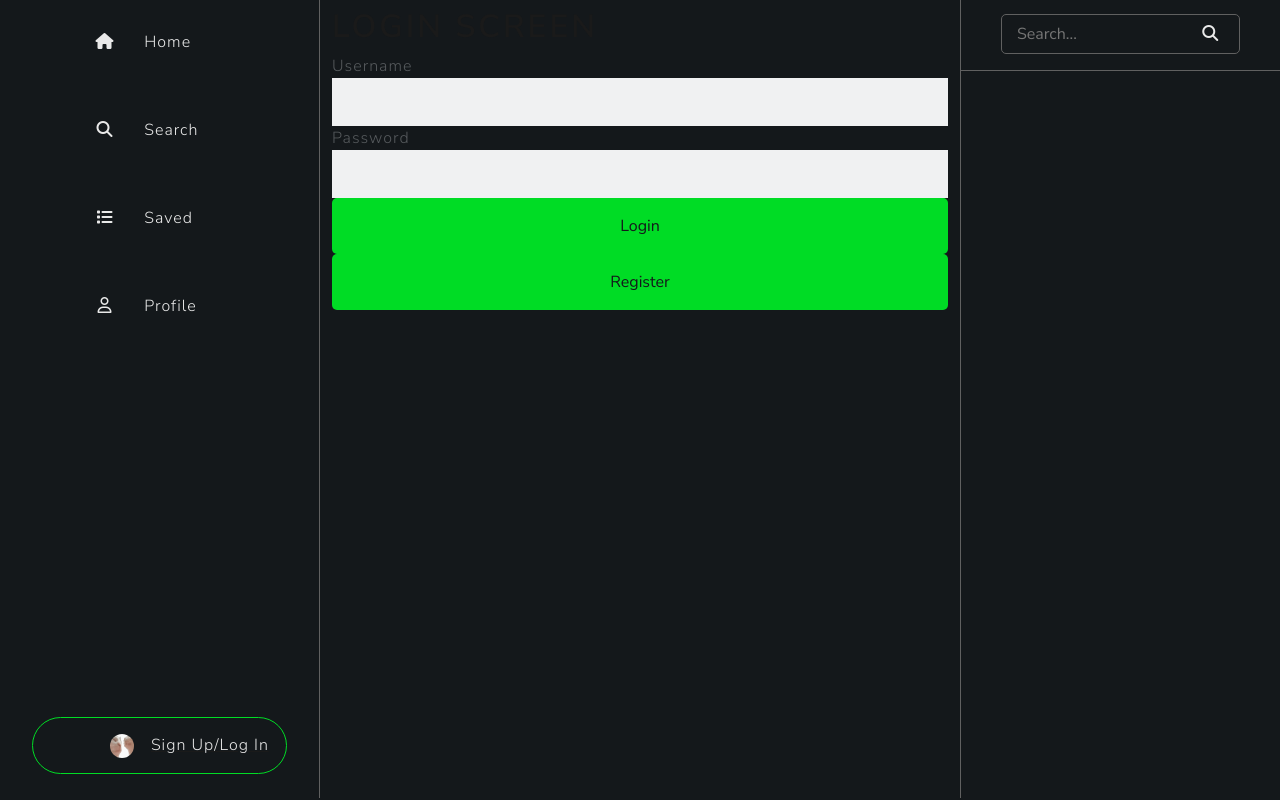
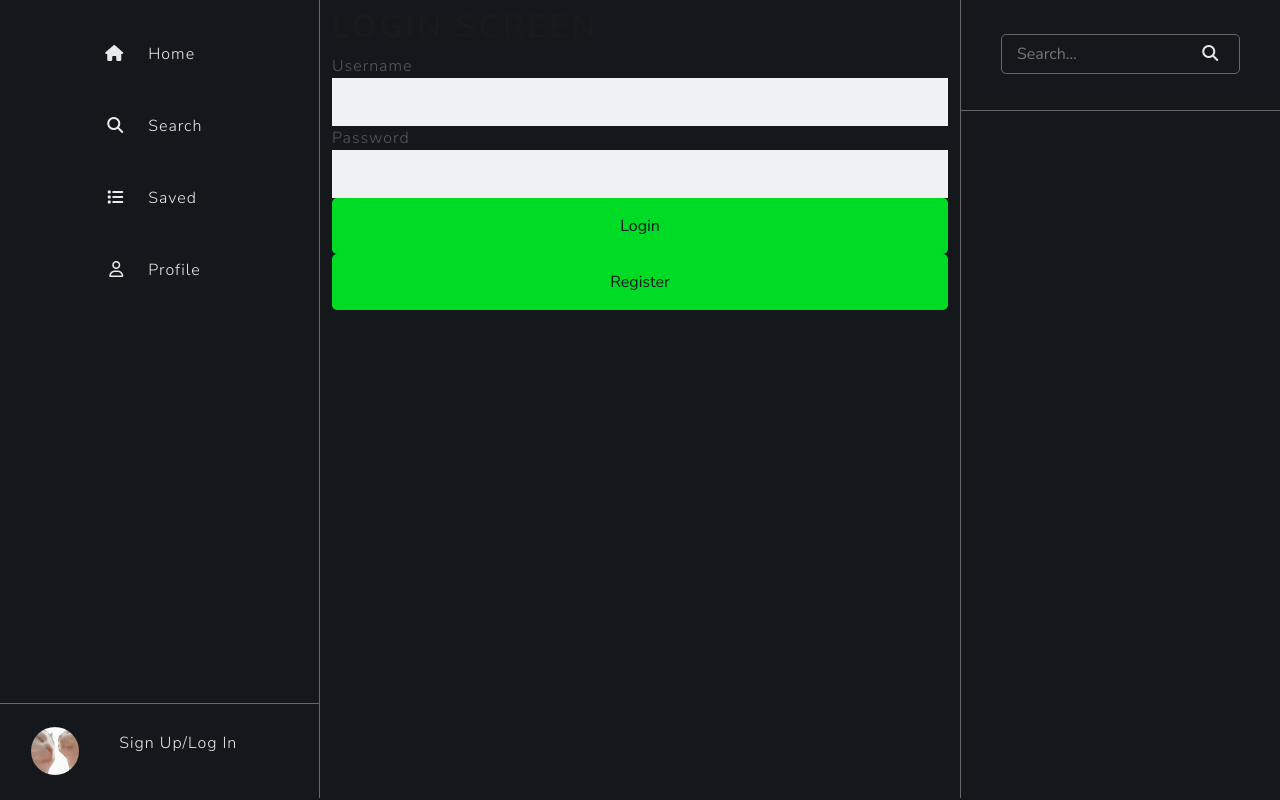
Before and after one commit to toucanfoosh/cs5610-finalproject, a React (Create React App) app: page /login in a window 1280 px wide. Built offline with nearby package versions, Linux system fonts and the light colour scheme; no server answers.

Commit message:
navbar ui updates

```diff
--- a/src/home/post-item.js
+++ b/src/home/post-item.js
@@ -13,7 +13,7 @@ const PostItem = ({ post }) => {
     return (
         <div className="sf-tertiary p-3">
             <div className="row">
-                <div className="col-2 col-md-1 d-flex-inline align-self-center">
+                <div className="col-2 col-md-1 align-self-center">
                     <div className='d-flex justify-content-center'>
                         <img className="sf-pfp" src={`./images/${post.avatar}`} />
                     </div>
--- a/src/index.css
+++ b/src/index.css
@@ -3,7 +3,8 @@
     --primary: #14181b;
     /* --secondary: #000000; */
     --secondary: #e9e9e9;
-    --tertiary: #606060;
+    --tertiary: #676767;
+    --tertiary-darker: #2f2f2f;
     --accent: #00dc25;
     --accent-darker: #00ac1d;
     --clear: #ffffff00;
@@ -14,6 +15,14 @@ body {
     max-width: 100%;
     background-color: var(--primary);
     /* overflow-x: hidden; */
+}
+
+a,
+a:link,
+a:visited,
+a:hover,
+a:active{
+    text-decoration: none;
 }
 
 .sf-test {
@@ -46,6 +55,14 @@ body {
     background-color: var(--tertiary) !important;
 }
 
+.sf-tertiary-darker {
+    color: var(--tertiary-darker) !important;
+}
+
+.sf-bg-tertiary-darker {
+    background-color: var(--tertiary-darker) !important;
+}
+
 .sf-accent {
     color: var(--accent) !important;
 }
@@ -68,8 +85,8 @@ body {
 
 .sf-pfp {
     border-radius: 50%;
-    width: 50px;
-    height: 50px;
+    width: 3rem;
+    height: 3rem;
 }
 
 .sf-side {
--- a/src/nav-bar/index.css
+++ b/src/nav-bar/index.css
@@ -7,6 +7,7 @@
 }
 
 .sf-navbar {
+    padding-top: 10px;
     height: 100vh;
     display: flex;
     flex-direction: column;
@@ -14,15 +15,31 @@
 }
 
 .sf-navbar-item {
-    padding: 2rem 0;
+    /* padding: 2rem 0; */
+    transition: .3s;
+    border-top-right-radius: 20px;
+    border-top-left-radius: 20px;
+    border-bottom-right-radius: 20px;
+    border-bottom-left-radius: 20px;
+}
+
+.sf-navbar-item:hover {
+    background-color: var(--tertiary-darker);
 }
 
 .sf-navbar-profile {
     bottom: 2vh;
 }
 
-.sf-mobile-item-padding span {
-    padding: 0 10px;
+.sf-mobile-navbar-item {
+    padding: 5px 0;
+    margin: 0 30%;
+    border-radius: 50%;
+    transition: .3s;
+}
+
+.sf-mobile-navbar-item:hover {
+    background-color: var(--tertiary-darker);
 }
 
 .sf-mobile-nav-pfp {
@@ -31,10 +48,14 @@
     border-radius: 50%;
 }
 
-.sf-nav-pfp {
-    width: 1.5rem;
-    height: 1.5rem;
+.sf-mobile-nav-pfp-container {
+    padding: 5px;
     border-radius: 50%;
+    transition: .3s;
+}
+
+.sf-mobile-nav-pfp-container:hover {
+    background-color: var(--tertiary-darker);
 }
 
 .sf-mobile-navbar {
@@ -44,11 +65,14 @@
 }
 
 .sf-nav-profile-full {
-    border: 1px solid var(--accent);
-    border-end-end-radius: 50px;
-    border-end-start-radius: 50px;
-    border-start-end-radius: 50px;
-    border-start-start-radius: 50px;
+    text-decoration: none;
+    border-top: 1px solid var(--tertiary);
+    width: calc(100% + 16px);
+    margin-left: -8px;
+}
+
+.sf-nav-profile-full:hover {
+    background-color: var(--tertiary-darker);
 }
 
 .sf-nav-profile-item {
--- a/src/nav-bar/mobile-item.js
+++ b/src/nav-bar/mobile-item.js
@@ -16,13 +16,15 @@ const MobileItem = (
     }
 ) => {
     return (
-        <Link key={item._id} className={`list-group-item ${IsActive(item.title, active)} col align-self-center`} to={item.href}>
+        <div className="col align-self-center">
             <div className="text-center sf-secondary">
-                    <div className="sf-mobile-item-padding">
+                <Link key={item._id} className={`sf-secondary ${IsActive(item.title, active)} `} to={item.href}>
+                    <div className="sf-mobile-navbar-item">
                         <span className={`${item.icon}`}></span>
-                </div>
+                    </div>
+                </Link>
             </div>
-        </Link>
+        </div>
     );
 };
 
--- a/src/nav-bar/mobile.js
+++ b/src/nav-bar/mobile.js
@@ -2,6 +2,8 @@ import MobileItem from "./mobile-item";
 import sidebar from "./sidebar.json";
 import '../index.css';
 import "./index.css";
+import { Link } from "react-router-dom";
+
 
 const MobileNavBar = ({ active = 'home' }) => {
     return (
@@ -12,8 +14,12 @@ const MobileNavBar = ({ active = 'home' }) => {
                         <MobileItem item={sidebarItem} active={active} />
                     ))}
                 </div>
-                <div className="col-2 text-center">
-                    <img src="./images/catjam.jpg" className="sf-mobile-nav-pfp" alt="profile" />
+                <div className="col-2 text-center d-inline-flex align-items-center justify-content-center">
+                    <Link to="/login">
+                        <div className="sf-mobile-nav-pfp-container">
+                            <img src="./images/catjam.jpg" className="sf-mobile-nav-pfp" alt="profile" />
+                        </div>
+                    </Link>
                 </div>
             </div>
         </div>
--- a/src/nav-bar/nav-item.js
+++ b/src/nav-bar/nav-item.js
@@ -23,19 +23,20 @@ const NavItem = (
     }
 
     return (
-        <Link key={item._id} className={`list-group-item ${IsActive(item.title, active)}`} to={item.href}>
-            <div className="d-flex-inline justify-content-center justify-content-xl-none sf-navbar-item">
-                <div className="row sf-secondary">
-                    <div className="d-none d-xl-block col-3"></div>
-                    <div className="col-12 col-xl-2 text-center sf-tertiary">
-                        <span className={`${item.icon} sf-secondary`}></span>
-                    </div>
-                    <div className="d-none d-xl-inline col-xl-7">
-                        <span>{item.title}</span>
+        <div className="justify-content-center justify-content-xl-none sf-navbar-item my-xl-0 my-3 mx-xl-4 py-2 py-xl-4">
+            <Link key={item._id} className={`list-group-item ${IsActive(item.title, active)}`} to={item.href}>
+                <div className="sf-secondary">
+                    <div className="row">
+                        <div className="text-center text-xl-end sf-tertiary col-xl-5">
+                            <span className={`${item.icon} sf-secondary`}></span>
+                        </div>
+                        <div className="d-none d-xl-inline text-start col-xl-7">
+                            <span>{item.title}</span>
+                        </div>
                     </div>
                 </div>
-            </div>
-        </Link>
+            </Link >
+        </div>
     );
 };
 
--- a/src/nav-bar/nav.js
+++ b/src/nav-bar/nav.js
@@ -26,44 +26,42 @@ const NavBar = ({ active = 'home' }) => {
                     <NavItem item={sidebarItem} active={active} />
                 ))}
             </div>
-            {
-                !currentUser &&
-                <Link to="/login">
-                    <div className="d-none d-xl-block sf-nav-profile-full mt-5 mb-4 mx-4">
-                        <div className="d-flex-inline justify-content-center justify-content-xl-none sf-nav-profile-item">
-                            <div className="row sf-secondary">
-                                <div className="d-none d-xl-block col-3"></div>
-                                <div className="col-12 col-xl-2 text-center sf-tertiary">
-                                    <img src="./images/catjam.jpg" className="sf-nav-pfp" />
+            <Link to="/login">
+                <div className="d-block sf-nav-profile-full py-2">
+                    <div className="justify-content-center justify-content-xl-none sf-nav-profile-item">
+                        <div className="sf-secondary">
+                            <div className="row">
+                                <div className="d-block text-center align-self-center sf-tertiary col-xl-4 px-1">
+                                    {
+                                        currentUser &&
+                                        <img src={`./images/${currentUser.avatar}`} className="sf-pfp" />
+                                    }
+                                    {
+                                        !currentUser &&
+                                        <img src="./images/catjam.jpg" className="sf-pfp" />
+                                    }
                                 </div>
-                                <div className="d-none d-xl-inline col-xl-7">
-                                    <span>Sign Up/Log In</span>
+                                <div className="d-none d-xl-inline text-start col-xl-8 align-items-center">
+                                    {
+                                        currentUser &&
+                                        <div>
+                                            <div className="py-1 sf-secondary text-decoration-none">{currentUser.username}</div>
+                                            <div className="py-1 sf-tertiary text-decoration-none">@{currentUser.handle}</div>
+                                        </div>
+                                    }
+                                    {
+                                        !currentUser &&
+                                        <div>
+                                            <div className="py-1 sf-secondary text-decoration-none">Sign Up/Log In</div>
+                                        </div>
+                                    }
                                 </div>
                             </div>
                         </div>
                     </div>
-                </Link>
-            }
-            {
-                currentUser &&
-                <Link to="/login">
-                    <div className="d-none d-xl-block sf-nav-profile-full mt-5 mb-4 mx-4">
-                        <div className="d-flex-inline justify-content-center justify-content-xl-none sf-nav-profile-item">
-                            <div className="row sf-secondary">
-                                <div className="d-none d-xl-block col-3"></div>
-                                <div className="col-12 col-xl-2 text-center sf-tertiary">
-                                    <img src={`./images/${currentUser.avatar}`} className="sf-nav-pfp" />
-                                </div>
-                                <div className="d-none d-xl-inline col-xl-7">
-                                    <span>{currentUser.username}</span>
-                                </div>
-                            </div>
-                        </div>
-                    </div>
-                </Link>
-            }
-
-        </div>
+                </div>
+            </Link >
+        </div >
     );
 };
 
--- a/src/side-bar/index.css
+++ b/src/side-bar/index.css
@@ -45,4 +45,5 @@
     background-color: var(--primary);
     width: calc(100% + 24px);
     margin-left: -12px;
+    padding: 20px 0;
 }
--- a/src/whats-happening/index.js
+++ b/src/whats-happening/index.js
@@ -40,7 +40,7 @@ const WhatsHappening = () => {
                 </div>
             }
             <div className="col-9 row">
-                <div className="col-2 col-md-1 d-flex-inline align-self-center">
+                <div className="col-2 col-md-1 align-self-center">
                     <img className='rounded-circle sf-pfp' src={`./images/catjam.jpg`} />
                 </div>
                 <div className="col-1" />
```
Also changed, not shown: 1 other file (tests, documents, lock files or other folders).
